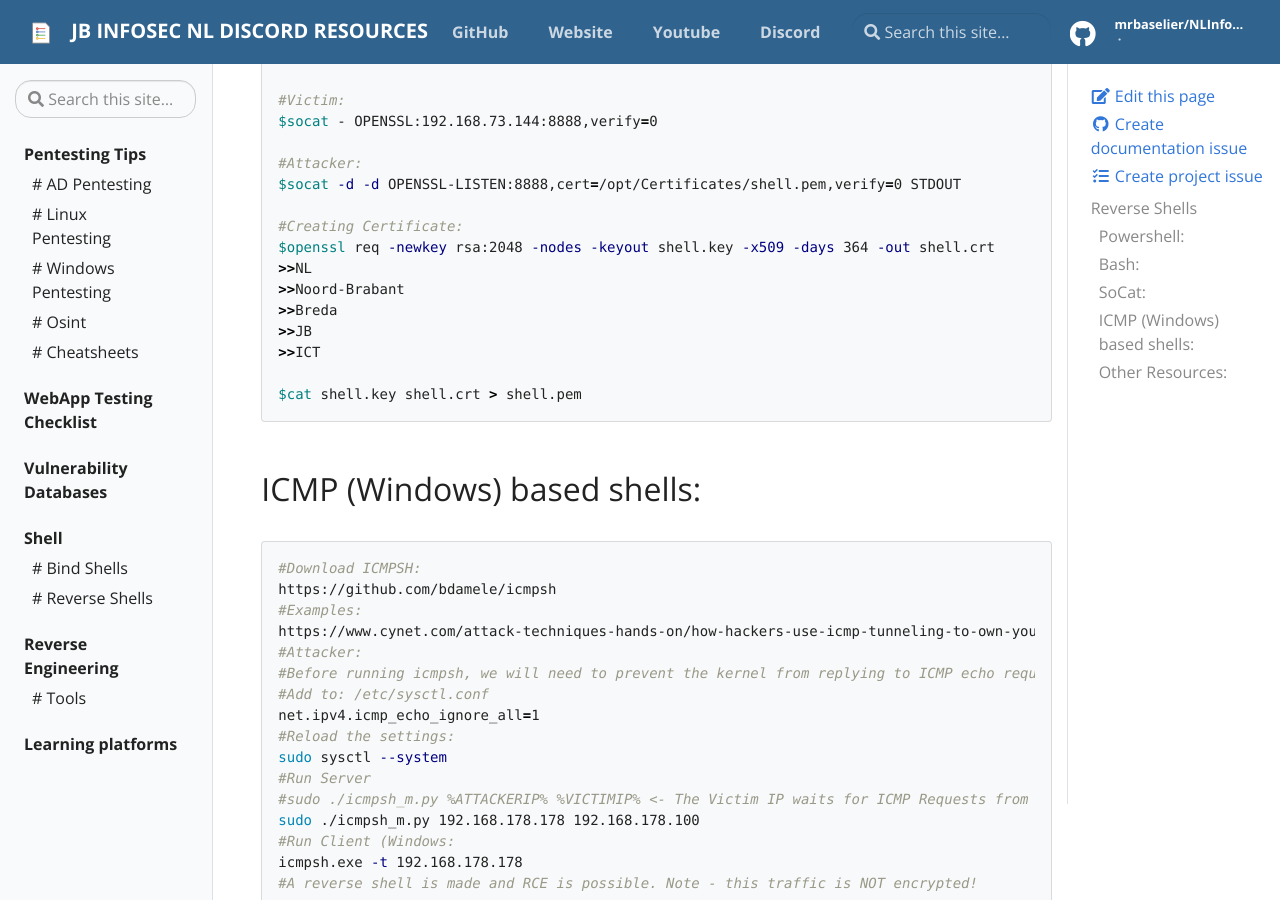
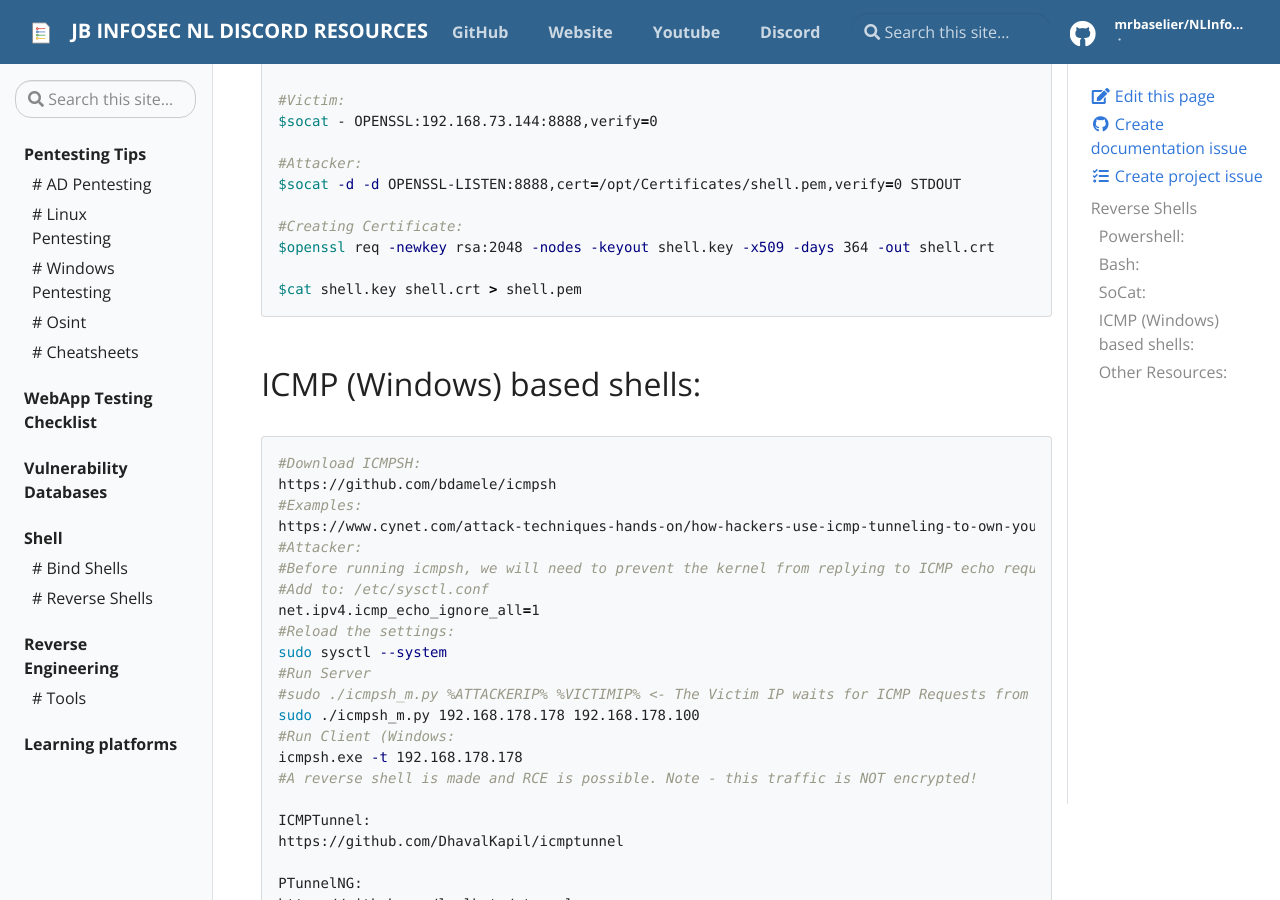
Before and after one commit to mrbaselier/NLInfoSec-Repo, a Jekyll site: the page built from pages/shells/reverse_shells.md, in a window 1280 px wide and 900 px high, scrolled down 722 px. Built offline with Jekyll 4.4.1, drawn with Linux system fonts in a browser that asks for light colours.

Commit message:
Update reverse_shells.md

````diff
--- a/pages/shells/reverse_shells.md
+++ b/pages/shells/reverse_shells.md
@@ -36,11 +36,6 @@ $socat -d -d OPENSSL-LISTEN:8888,cert=/opt/Certificates/shell.pem,verify=0 STDOU
 
 #Creating Certificate:
 $openssl req -newkey rsa:2048 -nodes -keyout shell.key -x509 -days 364 -out shell.crt
->>NL
->>Noord-Brabant
->>Breda
->>JB
->>ICT
 
 $cat shell.key shell.crt > shell.pem
 ```
````
